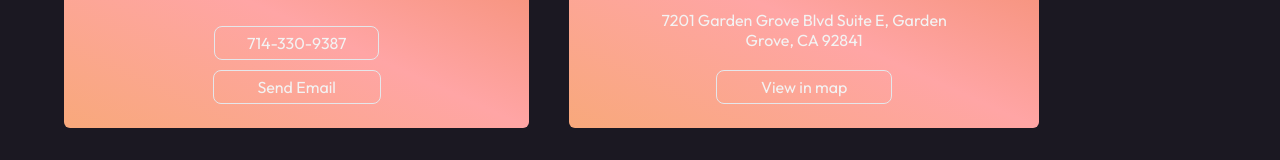
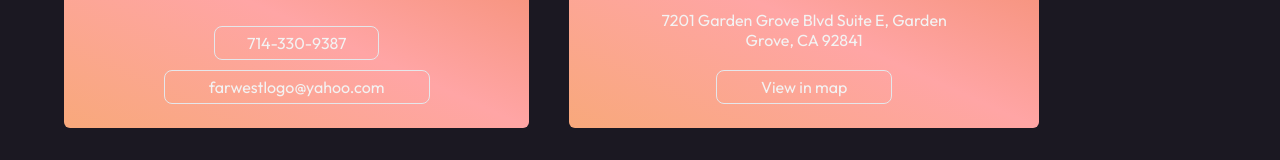
Before and after one commit to MoonWish-Studios/farwest-uniforms, a Next.js app: page /contact in a window 1280 px wide. Shown: the part 608-768 px from the top of the page. Built offline with nearby package versions, Linux system fonts and the light colour scheme.

Commit message:
fix email button

```diff
--- a/app/contact/page.tsx
+++ b/app/contact/page.tsx
@@ -28,7 +28,7 @@ export default function page() {
               href="mailto:farwestlogo@yahoo.com"
               className="flex px-11 py-1 rounded-lg border hover:bg-white hover:text-gradientSub1 hover:border-gradientSub1 items-center"
             >
-              <div>Send Email</div>
+              farwestlogo@yahoo.com
             </Link>
           </div>
         </div>
```
